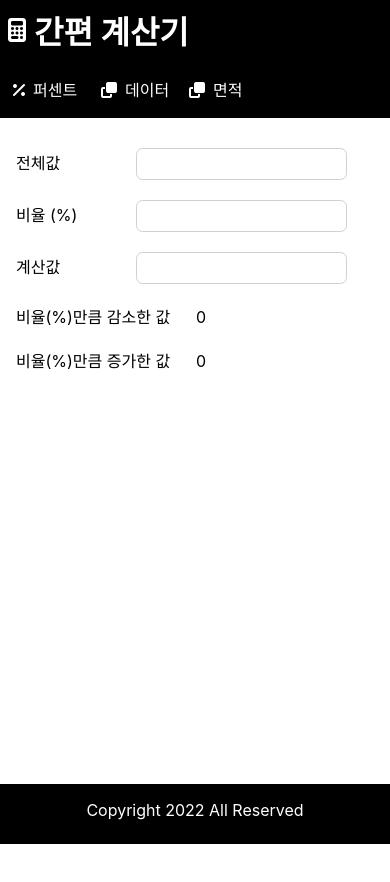
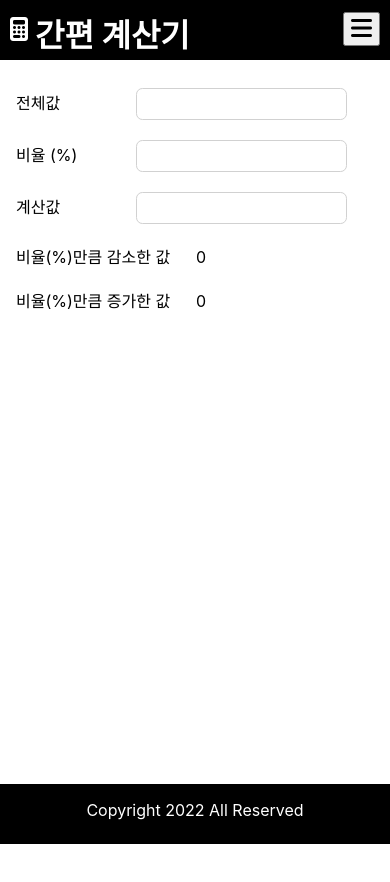
Before and after one commit to uuunani/UnitConvertor, a React (Create React App) app: page / in a window 390 px wide. Shown: the top 882 px of the page. After the commit the page ends 844 px from the top, so only its background shows below. Built offline with nearby package versions, Linux system fonts and the light colour scheme.

Commit message:
feat: 네비게이션 재정의, 네비게이션 반응형 추가, 컴포넌트 분리

```diff
--- a/package.json
+++ b/package.json
@@ -6,6 +6,7 @@
     "@testing-library/jest-dom": "^5.14.1",
     "@testing-library/react": "^13.0.0",
     "@testing-library/user-event": "^13.2.1",
+    "prop-types": "^15.8.1",
     "react": "^18.2.0",
     "react-dom": "^18.2.0",
     "react-router-dom": "^6.3.0",
--- a/src/App.jsx
+++ b/src/App.jsx
@@ -1,6 +1,10 @@
-import React from 'react';
-import { BrowserRouter, Routes, Route, Link } from 'react-router-dom';
+import React, { useState } from 'react';
+import { BrowserRouter, Routes, Route } from 'react-router-dom';
 import styles from './assets/css/App.module.css';
+
+import Header from './components/templates/Header';
+import Nav from './components/templates/Nav';
+import Footer from './components/templates/Footer';
 
 import Percent from './pages/Percent';
 import Area from './pages/Area';
@@ -8,37 +12,24 @@ import DataSize from './pages/DataSize';
 import Time from './pages/Time';
 
 function App() {
+  const [isNavOpen, setIsNavOpen] = useState(false);
+
+  // 모바일 네비게이션 토클 이벤트
+  const toggleNav = () => {
+    if (isNavOpen) setIsNavOpen(false);
+    else setIsNavOpen(true);
+  };
+
+  // 모바일 네비게이션 닫기
+  const closeNav = () => {
+    setIsNavOpen(false);
+  };
+
   return (
     <BrowserRouter>
       <div className={styles.app}>
-        <header className={styles.header}>
-          <i className="fa-solid fa-calculator fa-xl" />
-          <h1 className={styles.title}>간편 계산기</h1>
-        </header>
-        <section className={styles.navi_wrap}>
-          <nav className={styles.main_nav}>
-            <ul>
-              <li>
-                <Link to="percent" className={styles.link}>
-                  <i className="fa-solid fa-percent" />
-                  <span className={styles.text}>퍼센트</span>
-                </Link>
-              </li>
-              <li>
-                <Link to="datasize" className={styles.link}>
-                  <i className="fa-solid fa-clone" />
-                  <span className={styles.text}>데이터</span>
-                </Link>
-              </li>
-              <li>
-                <Link to="area" className={styles.link}>
-                  <i className="fa-solid fa-clone" />
-                  <span className={styles.text}>면적</span>
-                </Link>
-              </li>
-            </ul>
-          </nav>
-        </section>
+        <Header toggleNav={toggleNav} />
+        <Nav closeNav={closeNav} isNavOpen={isNavOpen} />
         <section className={styles.body_wrap}>
           <div className={styles.content_wrap}>
             <Routes>
@@ -50,9 +41,7 @@ function App() {
             </Routes>
           </div>
         </section>
-        <footer className={styles.footer}>
-          <p>Copyright 2022 All Reserved</p>
-        </footer>
+        <Footer />
       </div>
     </BrowserRouter>
   );
--- a/src/assets/css/App.module.css
+++ b/src/assets/css/App.module.css
@@ -10,71 +10,12 @@ body {
   height: 100vh;
 }
 
-.header {
-  display: flex;
-  position: fixed;
-  left: 0;
-  top: 0;
-  width: 100%;
-  height: 60px;
-  background-color: black;
-  color: white;
-  align-items: center;
-  padding-left: 0.5rem;
-}
-
-.header .title {
-  margin-left: 0.5rem;
-}
-
-.navi_wrap {
-  width: 100%;
-  padding-top: 60px;
-  background-color: #000000;
-}
-
 .body_wrap {
   width: 100%;
   height: auto;
   min-height: 100%;
-  padding-top: 60px;
+  padding-top: 110px;
   padding-bottom: 60px;
-}
-
-.main_nav {
-  position: fixed;
-  width: 100%;
-  margin: auto;
-  display: flex;
-  justify-content: space-between;
-  align-items: center;
-  background-color: #000000;
-  transition: all var(--animation-duration) ease-in-out;
-}
-
-.main_nav ul {
-  display: flex;
-  list-style: none;
-  padding-left: 0.5rem;
-}
-
-.main_nav ul li {
-  width: 80px;
-  margin: 0 4px;
-  cursor: pointer;
-  border: 1px solid transparent;
-  border-radius: 4px;
-}
-.main_nav ul li .link {
-  text-decoration: none;
-  color: #ffffff;
-}
-
-.main_nav ul li .link .icon {
-}
-
-.main_nav ul li .link .text {
-  margin-left: 0.5rem;
 }
 
 .content_wrap {
@@ -83,13 +24,8 @@ body {
   padding: 0.5em;
 }
 
-.footer {
-  position: fixed;
-  left: 0;
-  bottom: 0;
-  width: 100%;
-  height: 60px;
-  text-align: center;
-  background-color: black;
-  color: white;
+@media screen and (max-width: 768px) {
+  .body_wrap {
+    padding-top: 60px;
+  }
 }
--- /dev/null
+++ b/src/assets/css/templates/Footer.module.css
@@ -0,0 +1,10 @@
+.footer {
+  position: fixed;
+  left: -50;
+  bottom: 0;
+  width: 100%;
+  height: 60px;
+  text-align: center;
+  background-color: black;
+  color: white;
+}
--- /dev/null
+++ b/src/assets/css/templates/Header.module.css
@@ -0,0 +1,42 @@
+.header {
+  position: fixed;
+  display: flex;
+  width: 100%;
+  height: 60px;
+  background-color: black;
+  color: white;
+  align-items: center;
+}
+
+.header .title_wrap {
+  position: relative;
+  height: 50px;
+}
+
+.header .main_nav_toggle {
+  position: absolute;
+  top: 12px;
+  right: 10px;
+  font-size: 24px;
+  color: #000000;
+  display: none;
+}
+
+.header .title_wrap i {
+  display: inline-block;
+  position: absolute;
+  top: 24px;
+  left: 10px;
+}
+
+.header .title_wrap .title {
+  display: inline-block;
+  margin-left: 35px;
+  margin-top: 5px;
+}
+
+@media screen and (max-width: 768px) {
+  .header .main_nav_toggle {
+    display: block;
+  }
+}
--- /dev/null
+++ b/src/assets/css/templates/Nav.module.css
@@ -0,0 +1,54 @@
+.main_nav {
+  position: fixed;
+  width: 100%;
+  margin-top: 50px;
+  background-color: #000000;
+  transition: all 300ms ease-in-out;
+}
+
+.main_nav ul {
+  display: flex;
+  list-style: none;
+  padding-left: 0.5rem;
+}
+
+.main_nav ul li {
+  width: 80px;
+  margin: 0 4px;
+  cursor: pointer;
+  border: 1px solid transparent;
+  border-radius: 4px;
+}
+
+.main_nav ul li .link {
+  text-decoration: none;
+  color: #ffffff;
+}
+
+.main_nav ul li .link .icon {
+}
+
+.main_nav ul li .link .text {
+  margin-left: 0.5rem;
+}
+
+@media screen and (max-width: 768px) {
+  .main_nav {
+    display: none;
+  }
+
+  .main_nav.open {
+    display: block;
+  }
+
+  .main_nav ul {
+    flex-direction: column;
+    flex-wrap: nowrap;
+  }
+
+  .main_nav ul li {
+    padding: 0.5rem;
+    width: 100%;
+    text-align: center;
+  }
+}
--- /dev/null
+++ b/src/components/templates/Footer.jsx
@@ -0,0 +1,12 @@
+import React from 'react';
+import styles from '../../assets/css/templates/Footer.module.css';
+
+function Footer() {
+  return (
+    <footer className={styles.footer}>
+      <p>Copyright 2022 All Reserved</p>
+    </footer>
+  );
+}
+
+export default Footer;
--- /dev/null
+++ b/src/components/templates/Header.jsx
@@ -0,0 +1,22 @@
+import React from 'react';
+import styles from '../../assets/css/templates/Header.module.css';
+
+function Header({ toggleNav }) {
+  return (
+    <header className={styles.header}>
+      <div className={styles.title_wrap}>
+        <i className="fa-solid fa-calculator fa-xl" />
+        <h1 className={styles.title}>간편 계산기</h1>
+      </div>
+      <button
+        type="submit"
+        onClick={toggleNav}
+        className={styles.main_nav_toggle}
+      >
+        <i className="fas fa-bars" />
+      </button>
+    </header>
+  );
+}
+
+export default Header;
--- /dev/null
+++ b/src/components/templates/Nav.jsx
@@ -0,0 +1,34 @@
+import React from 'react';
+import { Link } from 'react-router-dom';
+import styles from '../../assets/css/templates/Nav.module.css';
+
+function Nav({ closeNav, isNavOpen }) {
+  const toggleClass = isNavOpen ? styles.open : '';
+
+  return (
+    <nav className={`${styles.main_nav} ${toggleClass}`}>
+      <ul>
+        <li>
+          <Link to="percent" onClick={closeNav} className={styles.link}>
+            <i className="fa-solid fa-percent" />
+            <span className={styles.text}>퍼센트</span>
+          </Link>
+        </li>
+        <li>
+          <Link to="datasize" onClick={closeNav} className={styles.link}>
+            <i className="fa-solid fa-clone" />
+            <span className={styles.text}>데이터</span>
+          </Link>
+        </li>
+        <li>
+          <Link to="area" onClick={closeNav} className={styles.link}>
+            <i className="fa-solid fa-clone" />
+            <span className={styles.text}>면적</span>
+          </Link>
+        </li>
+      </ul>
+    </nav>
+  );
+}
+
+export default Nav;
```
Also changed, not shown: .eslintrc.js, 1 other file (tests, documents, lock files or other folders).
